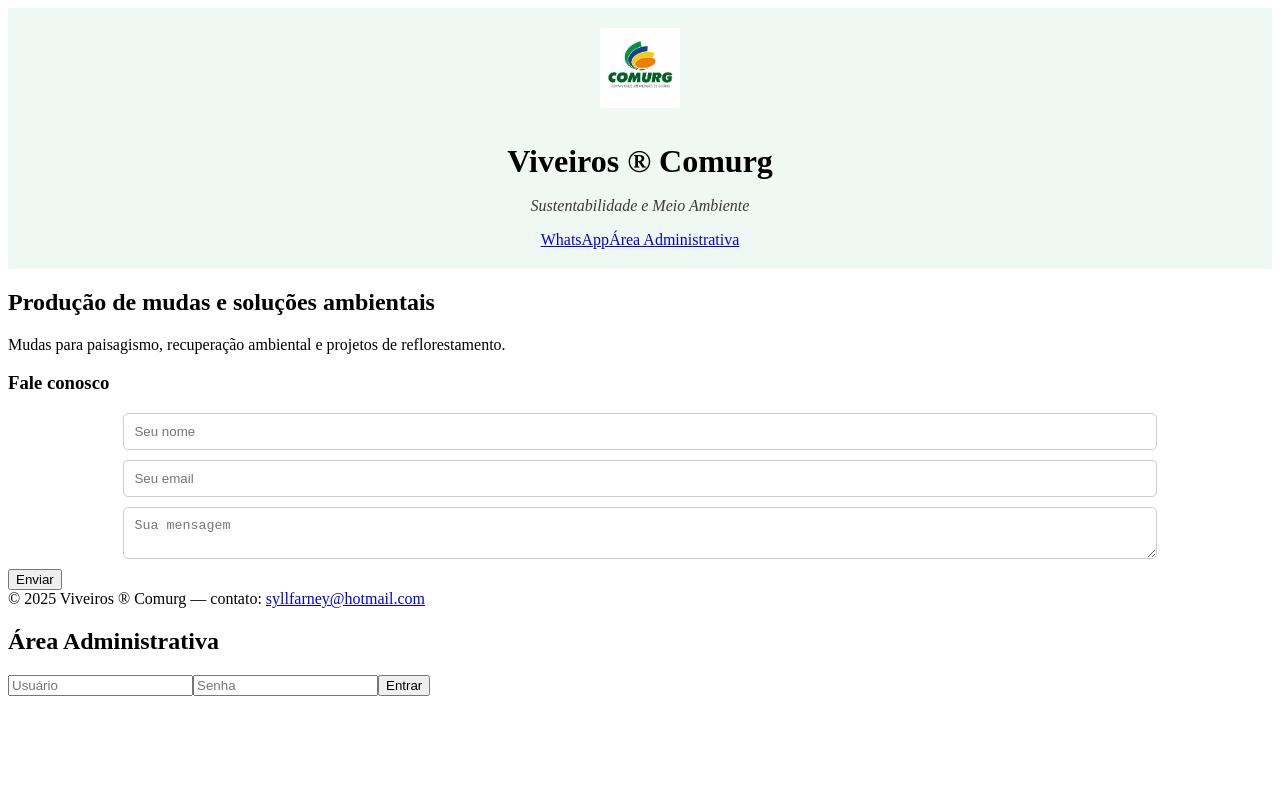
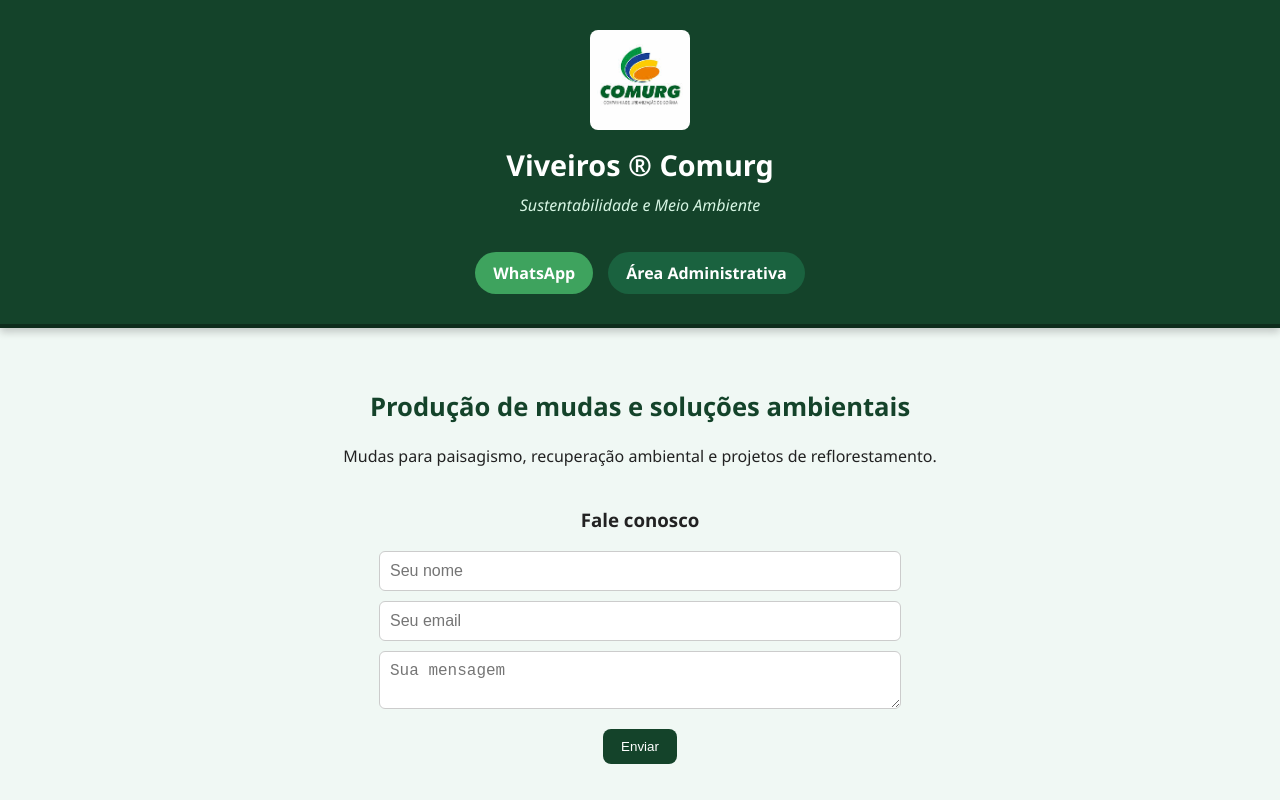
Before and after one commit to syllfarney-max/projeto-viveiro, a React (Vite) app in the folder frontend/: page /admin in a window 1280 px wide. Shown: the top 800 px of the page. Built offline with nearby package versions, Linux system fonts and the light colour scheme.

Commit message:
Update styles.css

```diff
--- a/frontend/src/styles.css
+++ b/frontend/src/styles.css
@@ -1,50 +1,129 @@
+/* === LAYOUT GERAL === */
+body {
+  margin: 0;
+  font-family: "Segoe UI", Roboto, Arial, sans-serif;
+  background-color: #f0f8f4;
+  color: #222;
+}
+
+/* === CABEÇALHO === */
 .site-header {
-  background-color: #f0f8f4;
-  padding: 20px;
+  background-color: #14432a; /* verde escuro */
+  color: #fff;
+  padding: 30px 20px;
   text-align: center;
+  display: flex;
+  flex-direction: column;
+  align-items: center;
+  justify-content: center;
+  box-shadow: 0 4px 8px rgba(0, 0, 0, 0.2);
+  border-bottom: 4px solid #0e2c1c;
 }
 
 .logo {
-  width: 80px;
+  width: 100px;
   height: auto;
   margin-bottom: 10px;
+  border-radius: 8px;
+}
+
+h1 {
+  margin: 5px 0;
+  font-size: 1.8rem;
 }
 
 .tagline {
-  color: #3a3a3a;
-  margin-top: -5px;
+  color: #d6f5e3;
+  margin-top: 5px;
   font-style: italic;
 }
 
-.button-container {
+/* === NAVEGAÇÃO === */
+nav {
   display: flex;
   justify-content: center;
+  align-items: center;
   gap: 15px;
-  margin-top: 15px;
+  margin-top: 20px;
+  flex-wrap: wrap;
 }
 
-.button-link {
+nav a {
   display: inline-block;
-  padding: 10px 20px;
-  border-radius: 8px;
+  padding: 10px 18px;
+  border-radius: 25px;
+  font-weight: bold;
   text-decoration: none;
-  color: #fff;
-  font-weight: bold;
+  transition: all 0.3s ease;
 }
 
-.button-link.whatsapp {
+.whatsapp-button {
   background-color: #3ea35e;
+  color: #fff;
 }
 
-.button-link.admin {
-  background-color: #14432a;
+.whatsapp-button:hover {
+  background-color: #2b8c4a;
 }
 
-.form input, .form textarea {
+.admin-button {
+  background-color: #1a623f;
+  color: #fff;
+}
+
+.admin-button:hover {
+  background-color: #0e422a;
+}
+
+/* === CONTEÚDO PRINCIPAL === */
+.container {
+  text-align: center;
+  padding: 40px 20px;
+}
+
+.hero h2 {
+  font-size: 1.6rem;
+  color: #14432a;
+}
+
+.contact {
+  margin-top: 40px;
+}
+
+/* === FORMULÁRIO === */
+.form input,
+.form textarea {
   display: block;
   width: 80%;
+  max-width: 500px;
   margin: 10px auto;
   padding: 10px;
-  border-radius: 5px;
+  border-radius: 6px;
   border: 1px solid #ccc;
+  font-size: 1rem;
 }
+
+.form button {
+  margin-top: 10px;
+  background-color: #14432a;
+  color: white;
+  border: none;
+  padding: 10px 18px;
+  border-radius: 8px;
+  cursor: pointer;
+  transition: 0.3s;
+}
+
+.form button:hover {
+  background-color: #1a623f;
+}
+
+/* === RODAPÉ === */
+.site-footer {
+  background-color: #14432a;
+  color: #fff;
+  text-align: center;
+  padding: 15px;
+  font-size: 0.9rem;
+  margin-top: 50px;
+}
```
